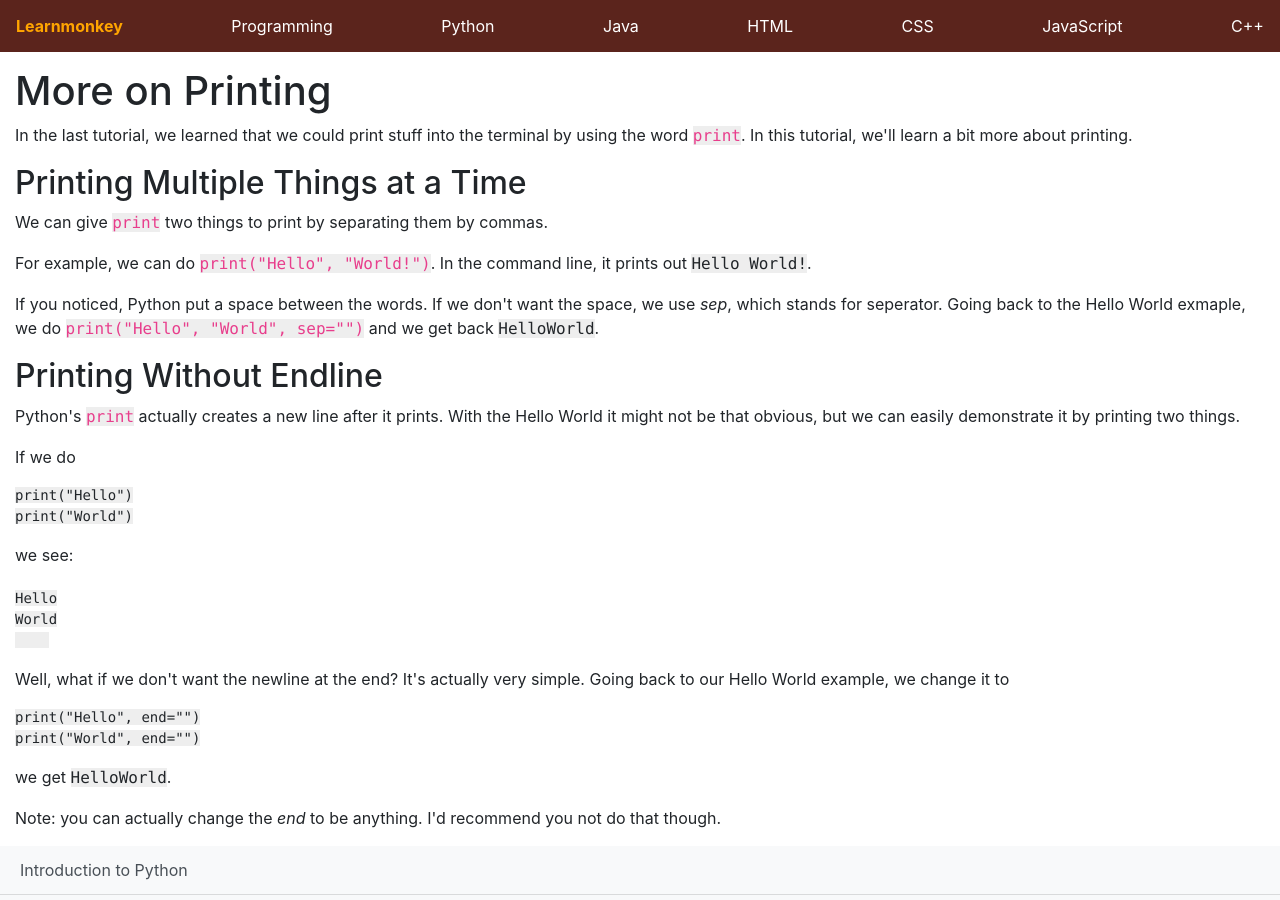
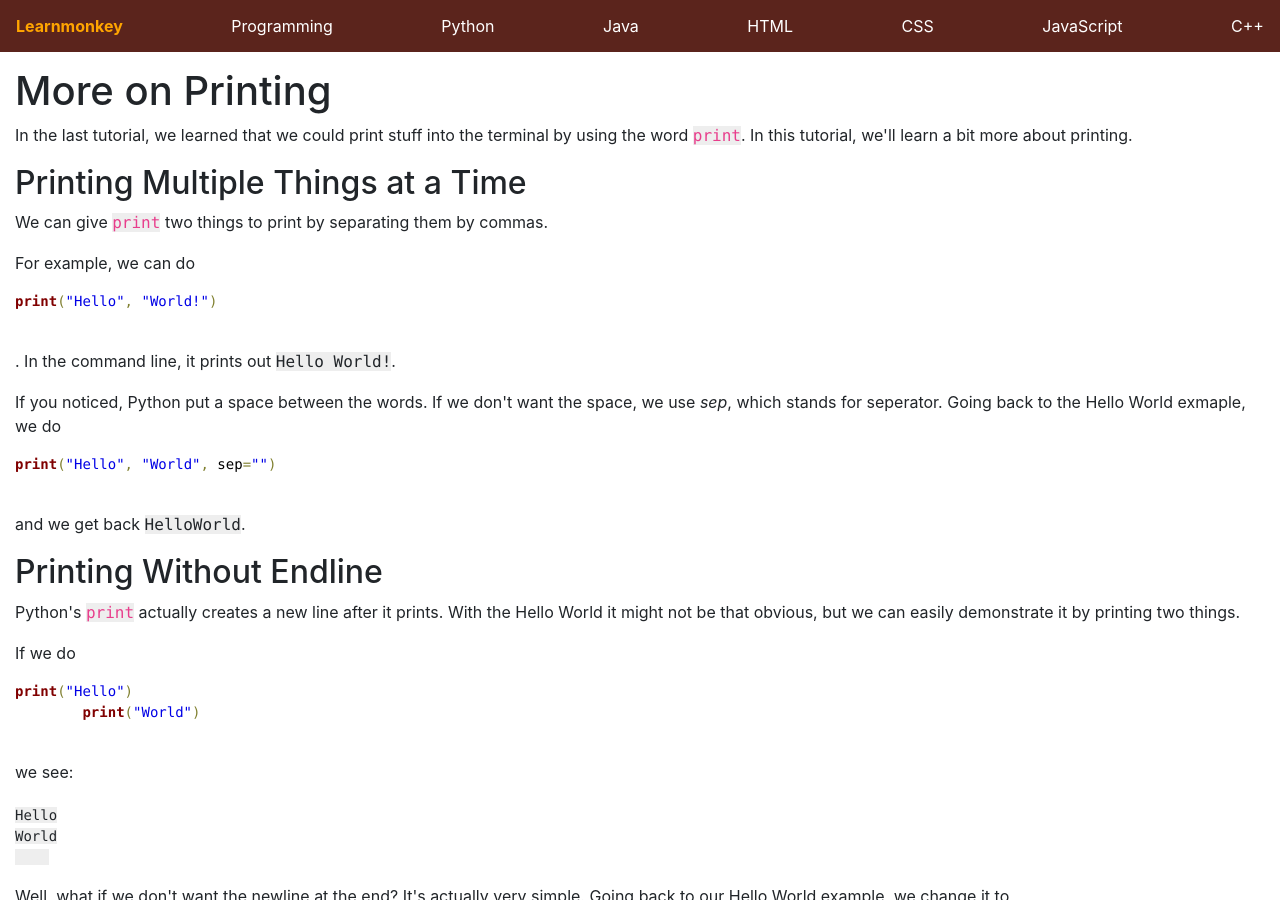
Before and after one commit to learnmonkey/learnmonkey.github.io, a Jekyll site: the page built from programming/python/more-on-printing.html, in a window 1280 px wide and 900 px high. Built offline with Jekyll 4.4.1, drawn with Linux system fonts in a browser that asks for light colours; some of the changed text lies outside the part shown.

Commit message:
colorize code

```diff
--- a/programming/python/more-on-printing.html
+++ b/programming/python/more-on-printing.html
@@ -10,21 +10,25 @@ permalink: /programming/python/more-on-printing/
 <section>
     <h2>Printing Multiple Things at a Time</h2>
     <p>We can give <code>print</code> two things to print by separating them by commas.</p>
-    <p>For example, we can do <code>print("Hello", "World!")</code>. In the command line, it prints out <samp>Hello World!</samp>.</p>
-    <p>If you noticed, Python put a space between the words. If we don't want the space, we use <var>sep</var>, which stands for seperator. Going back to the Hello World exmaple, we do <code>print("Hello", "World", sep="")</code> and we get back <samp>HelloWorld</samp>.</p>
+    <p>For example, we can do <pre style='color:#000000;background:#ffffff;'><span style='color:#800000; font-weight:bold; '>print</span><span style='color:#808030; '>(</span><span style='color:#0000e6; '>"Hello"</span><span style='color:#808030; '>,</span> <span style='color:#0000e6; '>"World!"</span><span style='color:#808030; '>)</span>
+    </pre>. In the command line, it prints out <samp>Hello World!</samp>.</p>
+    <p>If you noticed, Python put a space between the words. If we don't want the space, we use <var>sep</var>, which stands for seperator. Going back to the Hello World exmaple, we do <pre style='color:#000000;background:#ffffff;'><span style='color:#800000; font-weight:bold; '>print</span><span style='color:#808030; '>(</span><span style='color:#0000e6; '>"Hello"</span><span style='color:#808030; '>,</span> <span style='color:#0000e6; '>"World"</span><span style='color:#808030; '>,</span> sep<span style='color:#808030; '>=</span><span style='color:#0000e6; '>""</span><span style='color:#808030; '>)</span>
+    </pre> and we get back <samp>HelloWorld</samp>.</p>
 </section>
 
 <section>
     <h2>Printing Without Endline</h2>
     <p>Python's <code>print</code> actually creates a new line after it prints. With the Hello World it might not be that obvious, but we can easily demonstrate it by printing two things.</p>
-    <p>If we do <pre><code>print("Hello")
-print("World")</code></pre> we see: <pre><samp>
+    <p>If we do <pre style='color:#000000;background:#ffffff;'><span style='color:#800000; font-weight:bold; '>print</span><span style='color:#808030; '>(</span><span style='color:#0000e6; '>"Hello"</span><span style='color:#808030; '>)</span>
+        <span style='color:#800000; font-weight:bold; '>print</span><span style='color:#808030; '>(</span><span style='color:#0000e6; '>"World"</span><span style='color:#808030; '>)</span>
+        </pre> we see: <pre><samp>
 Hello
 World
     </samp></pre></p>
     <p>Well, what if we don't want the newline at the end? It's actually very simple. Going back to our Hello World example, we change it to
-        <pre><code>print("Hello", end="")
-print("World", end="")</code></pre> we get <samp>HelloWorld</samp>.
+        <pre style='color:#000000;background:#ffffff;'><span style='color:#800000; font-weight:bold; '>print</span><span style='color:#808030; '>(</span><span style='color:#0000e6; '>"Hello"</span><span style='color:#808030; '>,</span> end<span style='color:#808030; '>=</span><span style='color:#0000e6; '>""</span><span style='color:#808030; '>)</span>
+            <span style='color:#800000; font-weight:bold; '>print</span><span style='color:#808030; '>(</span><span style='color:#0000e6; '>"World"</span><span style='color:#808030; '>,</span> end<span style='color:#808030; '>=</span><span style='color:#0000e6; '>""</span><span style='color:#808030; '>)</span>
+            </pre> we get <samp>HelloWorld</samp>.
     </p>
     <p>Note: you can actually change the <var>end</var> to be anything. I'd recommend you not do that though.</p>
 </section>
```
